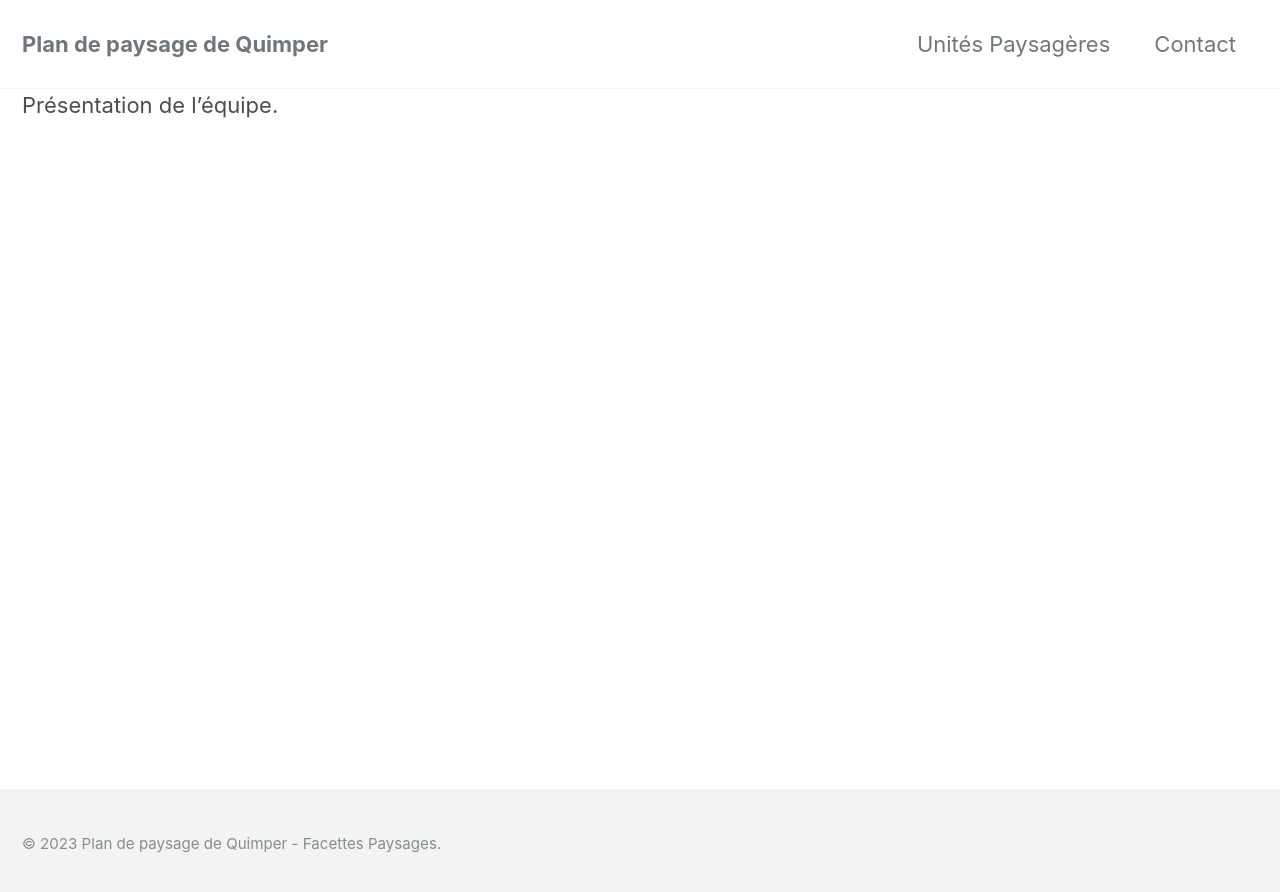
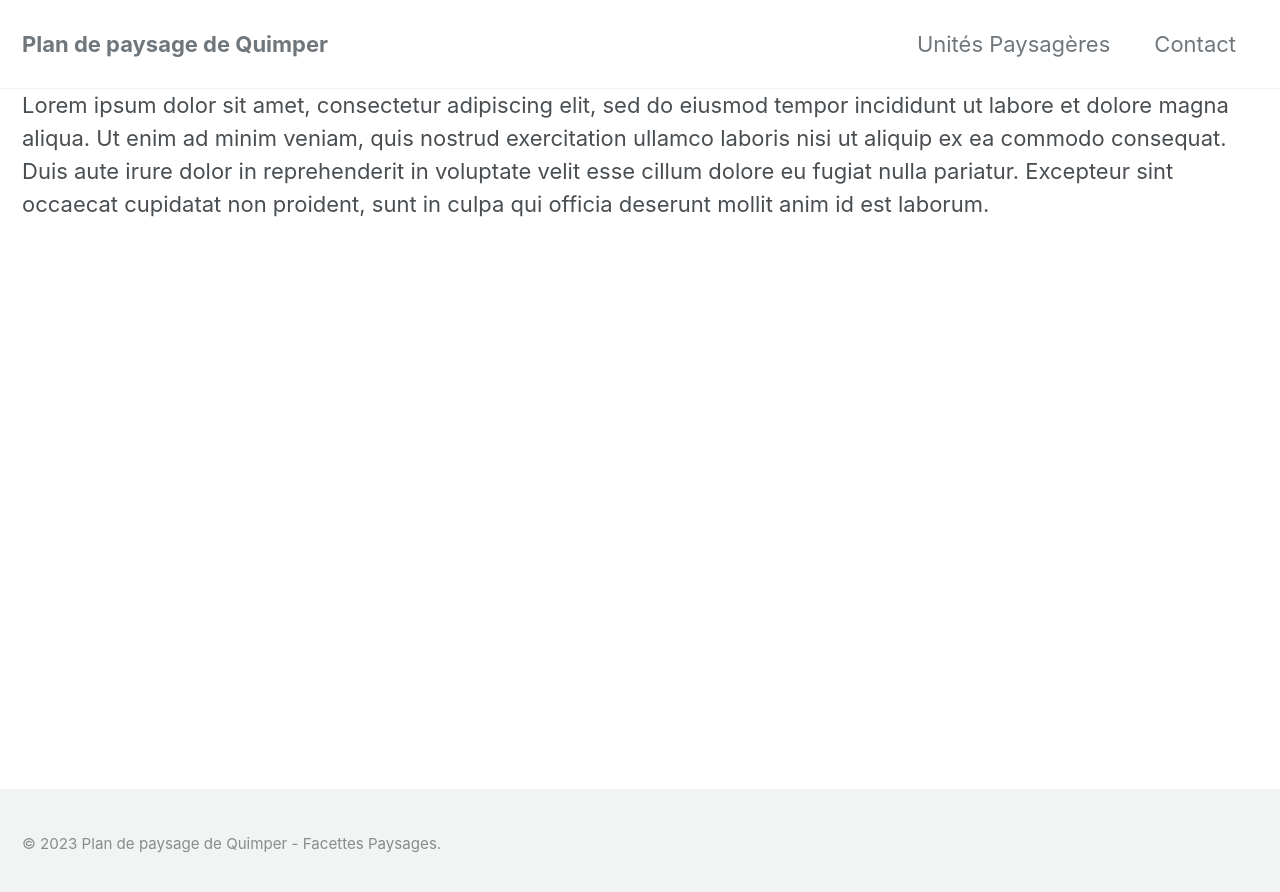
Before and after one commit to facettespaysages/plan-paysage-quimper, a Jekyll site: the page built from _pages/contact.md, in a window 1280 px wide. Shown: the top 892 px of the page. Built offline with Jekyll 4.4.1, drawn with Linux system fonts in a browser that asks for light colours; cached includes are drawn as plain includes; nearby versions of some CDN libraries.

Commit message:
Add content

```diff
--- a/_pages/contact.md
+++ b/_pages/contact.md
@@ -4,4 +4,5 @@ permalink: /contact/
 title:  "Contact"
 ---
 
-Présentation de l'équipe.
+Lorem ipsum dolor sit amet, consectetur adipiscing elit, sed do eiusmod tempor incididunt ut labore et dolore magna aliqua.
+Ut enim ad minim veniam, quis nostrud exercitation ullamco laboris nisi ut aliquip ex ea commodo consequat. Duis aute irure dolor in reprehenderit in voluptate velit esse cillum dolore eu fugiat nulla pariatur. Excepteur sint occaecat cupidatat non proident, sunt in culpa qui officia deserunt mollit anim id est laborum.
```
